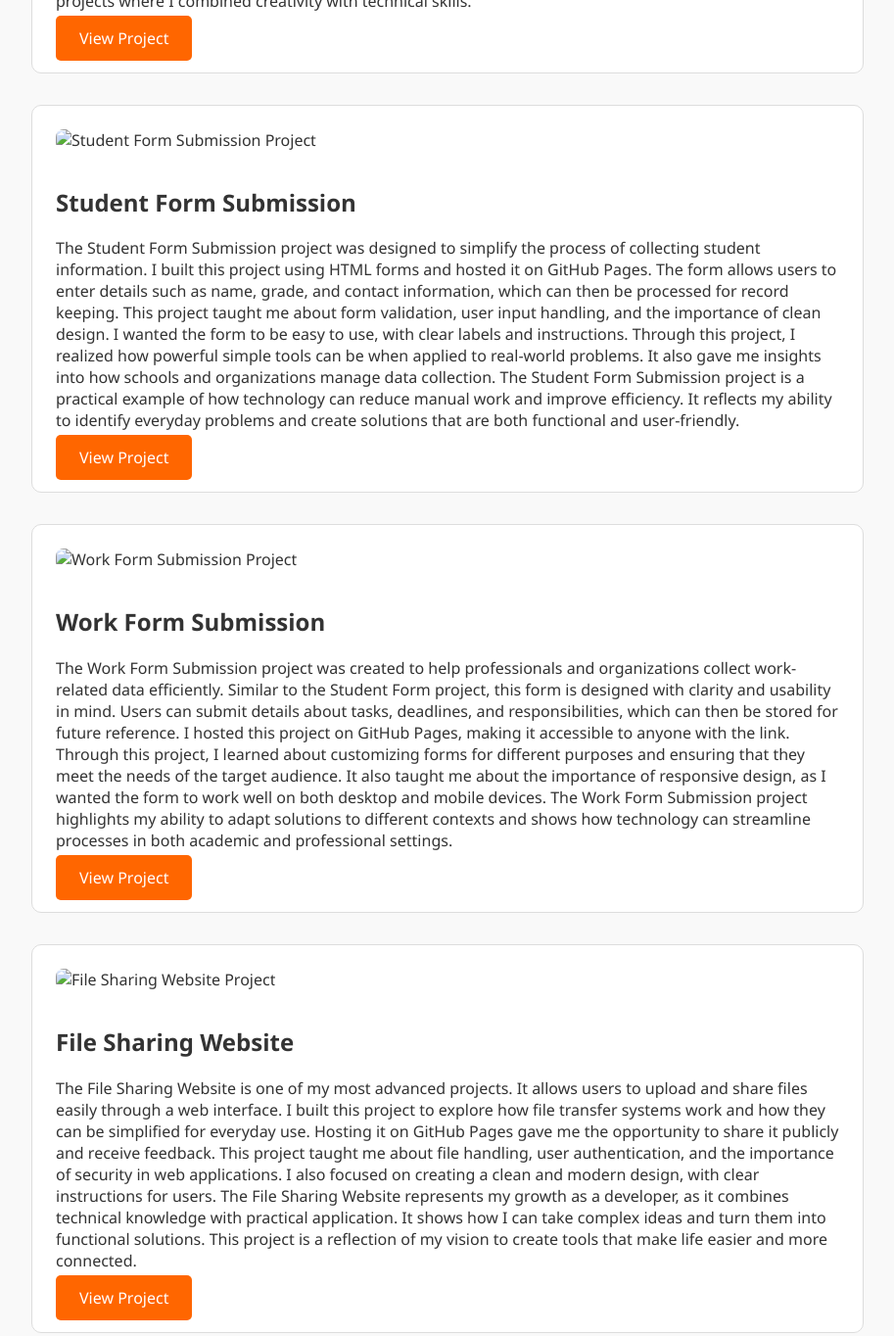
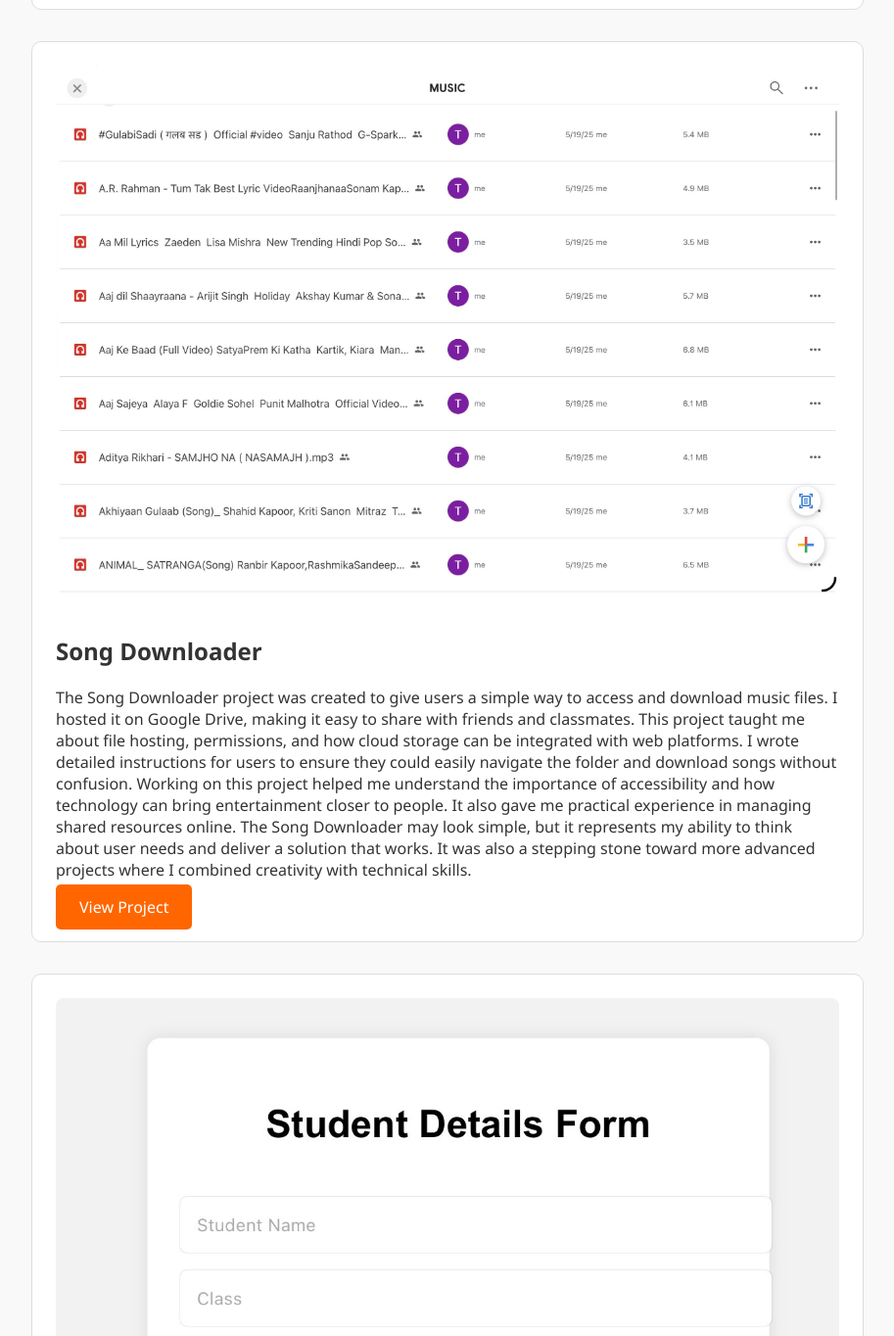
Before and after one commit to ram678/tushar3, a plain HTML site: page projects.html in a window 1280 px wide. Shown: the part 859-2223 px from the top of the page at 98% size, without its empty margins (183-1096 px from the left). Drawn offline with Linux system fonts and the light colour scheme.

Commit message:
Update image source paths in projects.html

```diff
--- a/projects.html
+++ b/projects.html
@@ -18,7 +18,7 @@
 </header>
 
 <section class="project-card">
-  <img src="images/movie.jpg" alt="Movie Downloader Project">
+  <img src="movie.jpg" alt="Movie Downloader Project">
   <h2>Movie Downloader</h2>
   <p>
     The Movie Downloader project is one of my earliest and most exciting creations. It allows users to download
@@ -36,7 +36,7 @@
 </section>
 
 <section class="project-card">
-  <img src="images/song.jpg" alt="Song Downloader Project">
+  <img src="song.jpg" alt="Song Downloader Project">
   <h2>Song Downloader</h2>
   <p>
     The Song Downloader project was created to give users a simple way to access and download music files. I
@@ -53,7 +53,7 @@
 </section>
 
 <section class="project-card">
-  <img src="images/studentform.jpg" alt="Student Form Submission Project">
+  <img src="studentform.jpg" alt="Student Form Submission Project">
   <h2>Student Form Submission</h2>
   <p>
     The Student Form Submission project was designed to simplify the process of collecting student information.
@@ -70,7 +70,7 @@
 </section>
 
 <section class="project-card">
-  <img src="images/workform.jpg" alt="Work Form Submission Project">
+  <img src="workform.jpg" alt="Work Form Submission Project">
   <h2>Work Form Submission</h2>
   <p>
     The Work Form Submission project was created to help professionals and organizations collect work-related
@@ -87,7 +87,7 @@
 </section>
 
 <section class="project-card">
-  <img src="images/fileshare.jpg" alt="File Sharing Website Project">
+  <img src="fileshare.jpg" alt="File Sharing Website Project">
   <h2>File Sharing Website</h2>
   <p>
     The File Sharing Website is one of my most advanced projects. It allows users to upload and share files
```
